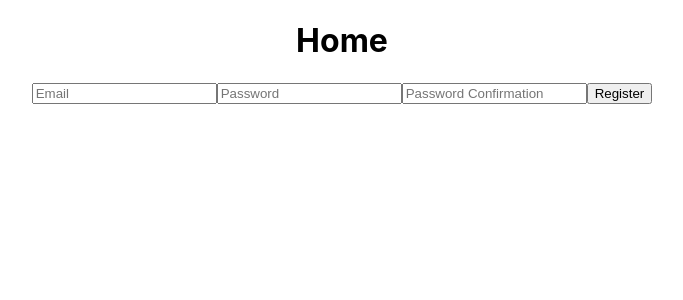
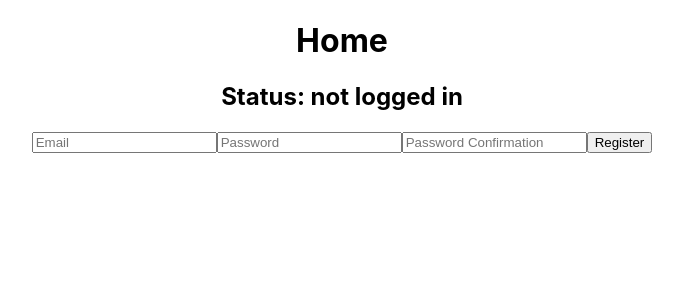
Before and after one commit to BHessel/new-fe-env, a React (Create React App) app: page / in a window 1280 px wide. Shown: the top 300 px of the page, without its empty margins (298-981 px from the left). Built offline with nearby package versions, Linux system fonts and the light colour scheme.

Commit message:
logged in status appears, able to pass props

```diff
--- a/src/Components/App.js
+++ b/src/Components/App.js
@@ -1,3 +1,4 @@
+import React, { useState } from 'react';
 import '../App.css';
 import {
   Routes,
@@ -7,11 +8,28 @@ import Home from './Home'
 import Dashboard from './Dashboard'
 
 function App() {
+
+  const [user, setUser] = useState({});
+  const [loggedInStatus, setLoggedInStatus] = useState('not logged in');
+
+
   return (
     <div className="App">
       <Routes>
-        <Route path={"/"} element={<Home />} />
-        <Route path={"/dashboard"} element={<Dashboard />} />
+
+        <Route
+          path={"/"}
+          element={
+            <Home
+              loggedInStatus={loggedInStatus}
+            />}
+        />
+
+        <Route
+          path={"/dashboard"}
+          element={<Dashboard />}
+        />
+
       </Routes>
     </div>
   );
--- a/src/Components/Home.js
+++ b/src/Components/Home.js
@@ -1,10 +1,11 @@
 import React from 'react';
 import Registration from './auth/Registration';
 
-const Home = () => {
+const Home = ({ loggedInStatus }) => {
     return (
         <div>
             <h1>Home</h1>
+            <h2>Status: {loggedInStatus}</h2>
             <Registration />
         </div>
     );
```
